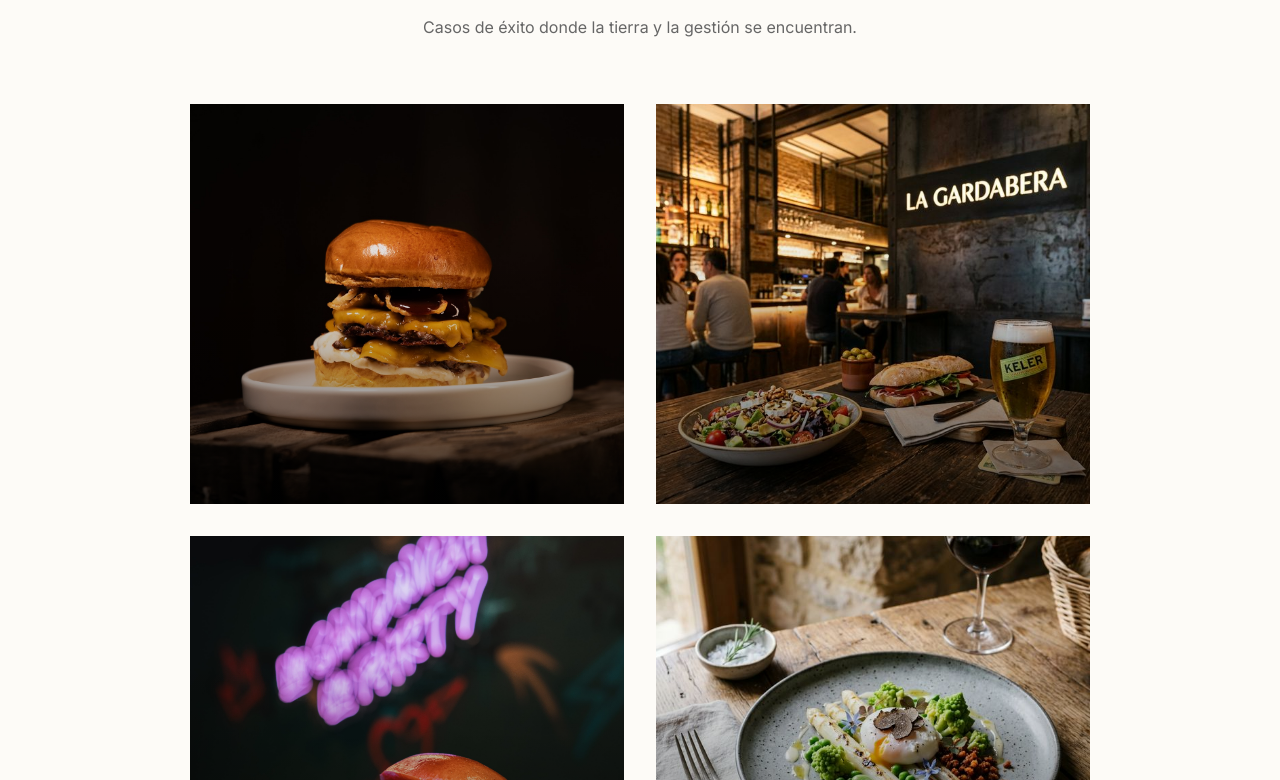
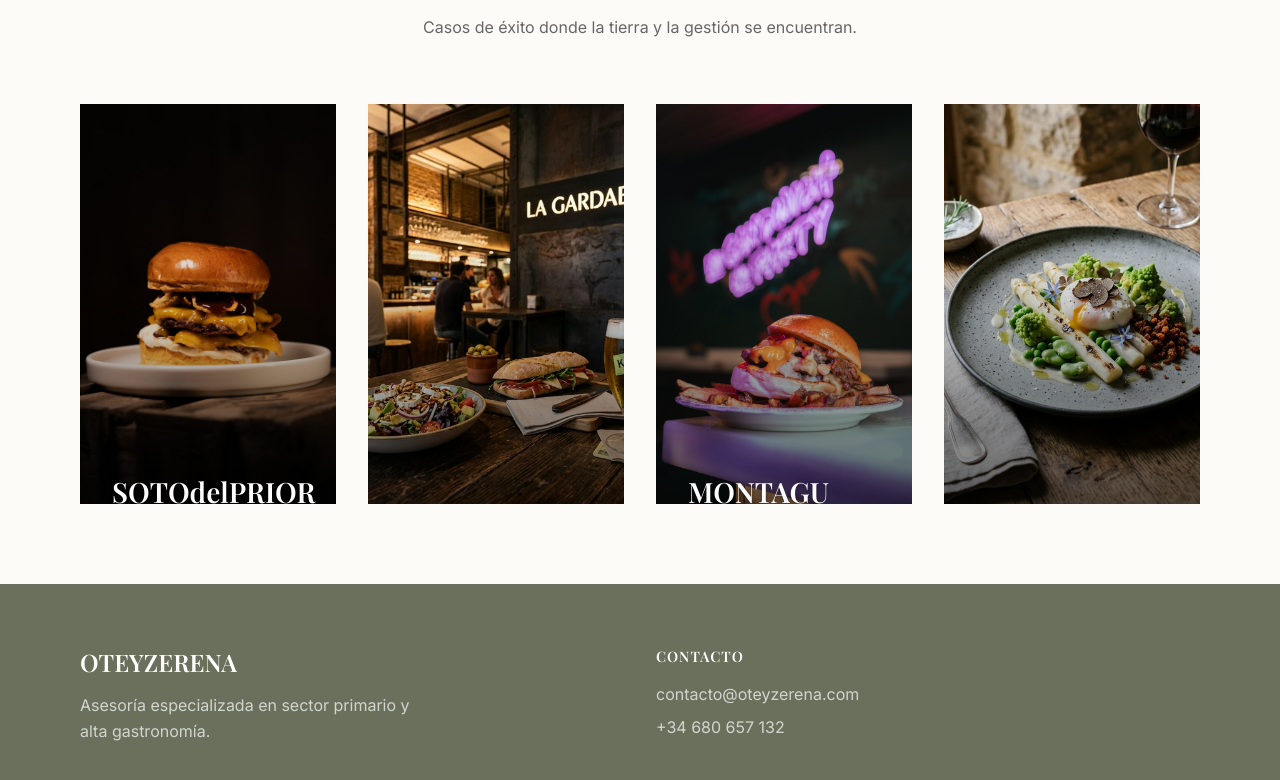
Before and after one commit to jordancomunicacion-ops/webOTEYZERENA, a Next.js app: page / in a window 1280 px wide. Shown: the part 2820-3600 px from the top of the page. Built offline with nearby package versions, Linux system fonts and the light colour scheme; a web font is replaced by a local one.

Commit message:
style: separate projects (4 cols) and services (2 cols) grids

```diff
--- /dev/null
+++ b/src/components/Projects.module.css
@@ -0,0 +1,17 @@
+.grid {
+    display: grid;
+    grid-template-columns: repeat(4, 1fr);
+    gap: 2rem;
+}
+
+@media (max-width: 1024px) {
+    .grid {
+        grid-template-columns: repeat(2, 1fr);
+    }
+}
+
+@media (max-width: 768px) {
+    .grid {
+        grid-template-columns: 1fr;
+    }
+}
--- a/src/components/Projects.tsx
+++ b/src/components/Projects.tsx
@@ -1,4 +1,4 @@
-import styles from './Services.module.css'; // Reuse basic grid styles
+import styles from './Projects.module.css';
 import { projects } from '@/data/projects';
 import ProjectCard from './ProjectCard';
 
```
